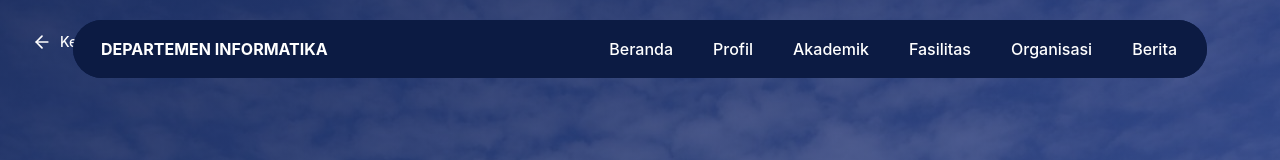
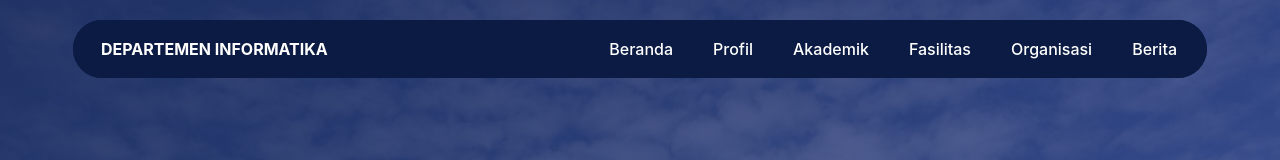
Before and after one commit to pablutuu/informatics-web-rebuild, a Next.js app: page /fasilitas/fasilitas-penunjang in a window 1280 px wide. Shown: the top 160 px of the page. Built offline with nearby package versions, Linux system fonts and the light colour scheme.

Commit message:
fix: small error

```diff
--- a/app/fasilitas/fasilitas-penunjang/page.tsx
+++ b/app/fasilitas/fasilitas-penunjang/page.tsx
@@ -78,15 +78,6 @@ export default function OtherFacilitiesPage() {
         <div className="absolute inset-0 bg-linear-to-br from-[#0C1B43]/70 to-[#1e3a8a]/60" />
 
         <div className="relative h-full flex flex-col items-center justify-center px-6">
-          {/* Back Button */}
-          <button
-            onClick={() => window.history.back()}
-            className="absolute top-8 left-8 flex items-center gap-2 text-white hover:text-white/80 transition-colors"
-          >
-            <ArrowLeft className="w-5 h-5" />
-            <span className="text-sm font-medium">Kembali ke Fasilitas</span>
-          </button>
-
           <div className="max-w-4xl mx-auto text-center">
             <h1 className="text-5xl lg:text-7xl font-bold text-white mb-6 tracking-tight">
               Fasilitas Penunjang Lainnya
```
